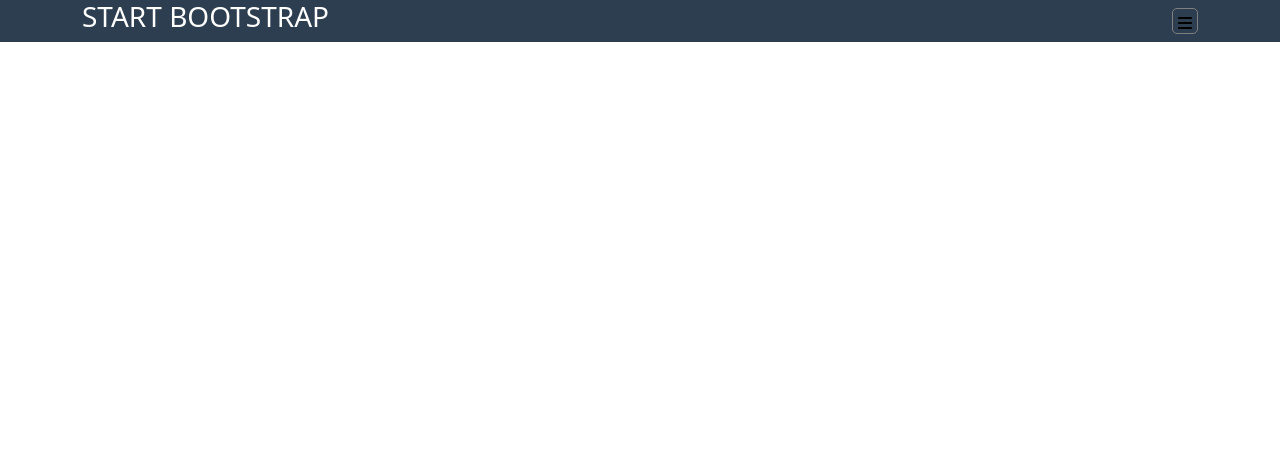
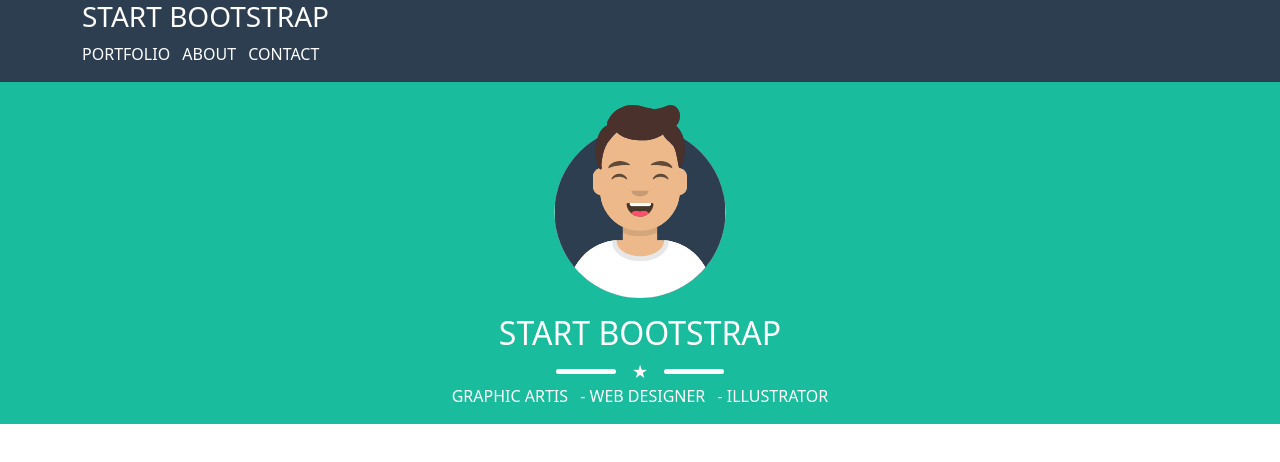
Before and after one commit to federicoverbicaro/html-css-bootstrap-freelancer, a plain HTML site: page index.html in a window 1280 px wide. Drawn offline with nearby package versions, Linux system fonts and the light colour scheme.

Commit message:
feat:continuo lavoro

```diff
--- a/assets/css/style.css
+++ b/assets/css/style.css
@@ -3,15 +3,32 @@
 .brg-blu{
     background-color: rgb(44,62,80);
 }
-.col > h3{
+.testo-white{
     color: white;
 }
 .menu{
-    display: flex;
     justify-content: flex-end;
 }
 .menu > span{
     padding-inline: 5px;
-    border: 1px solid gray;
+    border: 1px solid white;
     border-radius: 5px;
 }
+
+/* MAIN */
+.brg-verde{
+    background-color:rgb(25,188,156) ;
+}
+
+.star-white{
+   color: white;
+}
+.sao-h{
+    color: white;
+    width: 60px;
+    border-width: 5px;
+    opacity: 1;
+}
+.list-inline > li{
+    color: white;
+}
--- a/index.html
+++ b/index.html
@@ -15,19 +15,27 @@
     <header>
         <div class="container-fluid brg-blu">
             <div class="container">
-                <div class="row justify-content-between ">
+                <div class="row d-flex justify-content-between ">
 
-                    <div class="col">
+                    <div class="col testo-white">
                         <h3>START BOOTSTRAP</h3>
                     </div>
 
+                    <div class="menu1 d-none d-sm-flex">
+                        <ul class="list-inline">
+                            <li class="list-inline-item">PORTFOLIO</li>
+                            <li class="list-inline-item">ABOUT</li>
+                            <li class="list-inline-item">CONTACT</li>
+                        </ul>
+                    </div>
+
                     <div class="col align-self-center ">
-                        <div class="menu">
+                        <div class="menu d-flex  d-sm-none">
                             <span>
                                 <svg xmlns="http://www.w3.org/2000/svg" height="16" width="14"
                                     viewBox="0 0 448 512"><!--!Font Awesome Free 6.5.1 by @fontawesome - https://fontawesome.com License - https://fontawesome.com/license/free Copyright 2023 Fonticons, Inc.-->
                                     <path
-                                        d="M0 96C0 78.3 14.3 64 32 64H416c17.7 0 32 14.3 32 32s-14.3 32-32 32H32C14.3 128 0 113.7 0 96zM0 256c0-17.7 14.3-32 32-32H416c17.7 0 32 14.3 32 32s-14.3 32-32 32H32c-17.7 0-32-14.3-32-32zM448 416c0 17.7-14.3 32-32 32H32c-17.7 0-32-14.3-32-32s14.3-32 32-32H416c17.7 0 32 14.3 32 32z" />
+                                        d="M0 96C0 78.3 14.3 64 32 64H416c17.7 0 32 14.3 32 32s-14.3 32-32 32H32C14.3 128 0 113.7 0 96zM0 256c0-17.7 14.3-32 32-32H416c17.7 0 32 14.3 32 32s-14.3 32-32 32H32c-17.7 0-32-14.3-32-32zM448 416c0 17.7-14.3 32-32 32H32c-17.7 0-32-14.3-32-32s14.3-32 32-32H416c17.7 0 32 14.3 32 32z" fill="gray" />
                                 </svg>
                             </span>
 
@@ -41,7 +49,51 @@
 
         </div>
     </header>
-    <main></main>
+    <main>
+        <div class="container-fluid brg-verde">
+            <div class="container text-center">
+
+                <div class="row flex-column align-self-center ">
+
+                    <div class="col">
+                        <figure class="mt-3">
+                           <img class="mx-auto d-block" src="./assets/img/avatar.svg" alt="avatar" height="200px";>
+                        </figure>
+                    </div>
+
+                    <div class="col testo-white">
+                        <h2>START BOOTSTRAP</h2>
+                    </div>
+
+                    <div class="d-flex justify-content-between align-items-center ">
+
+                        <div class="flex-grow-1 d-flex justify-content-end">
+                                <hr class="m-2 sao-h rounded-4">
+                        </div>
+
+                        <div class="mx-2 star-white">&#9733;</div>
+
+                        <div class="flex-grow-1 d-flex justify-content-start">
+                            <hr class="m-2 sao-h rounded-4 ">
+                        </div>
+
+
+                    </div>
+                    <div class="d-flex justify-content-center">
+                        <ul class="list-inline">
+                            <li class="list-inline-item">GRAPHIC ARTIS</li>
+                            <li class="list-inline-item">- WEB DESIGNER</li>
+                            <li class="list-inline-item">- ILLUSTRATOR</li>
+                        </ul>
+
+                    </div>
+
+                </div>
+
+            </div>
+
+        </div>
+    </main>
     <footer></footer>
 
 
```
Also changed, not shown: 1 other file.
